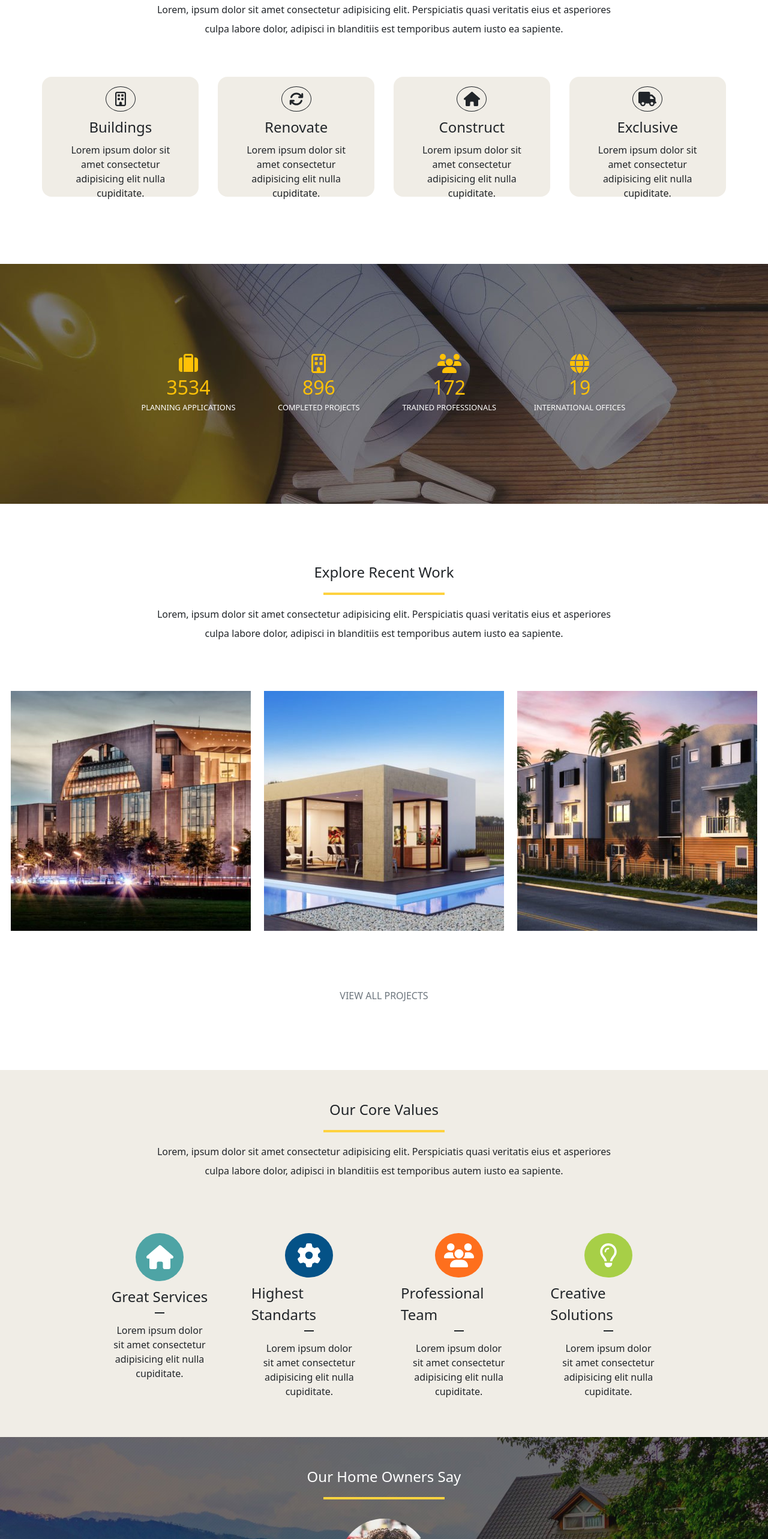
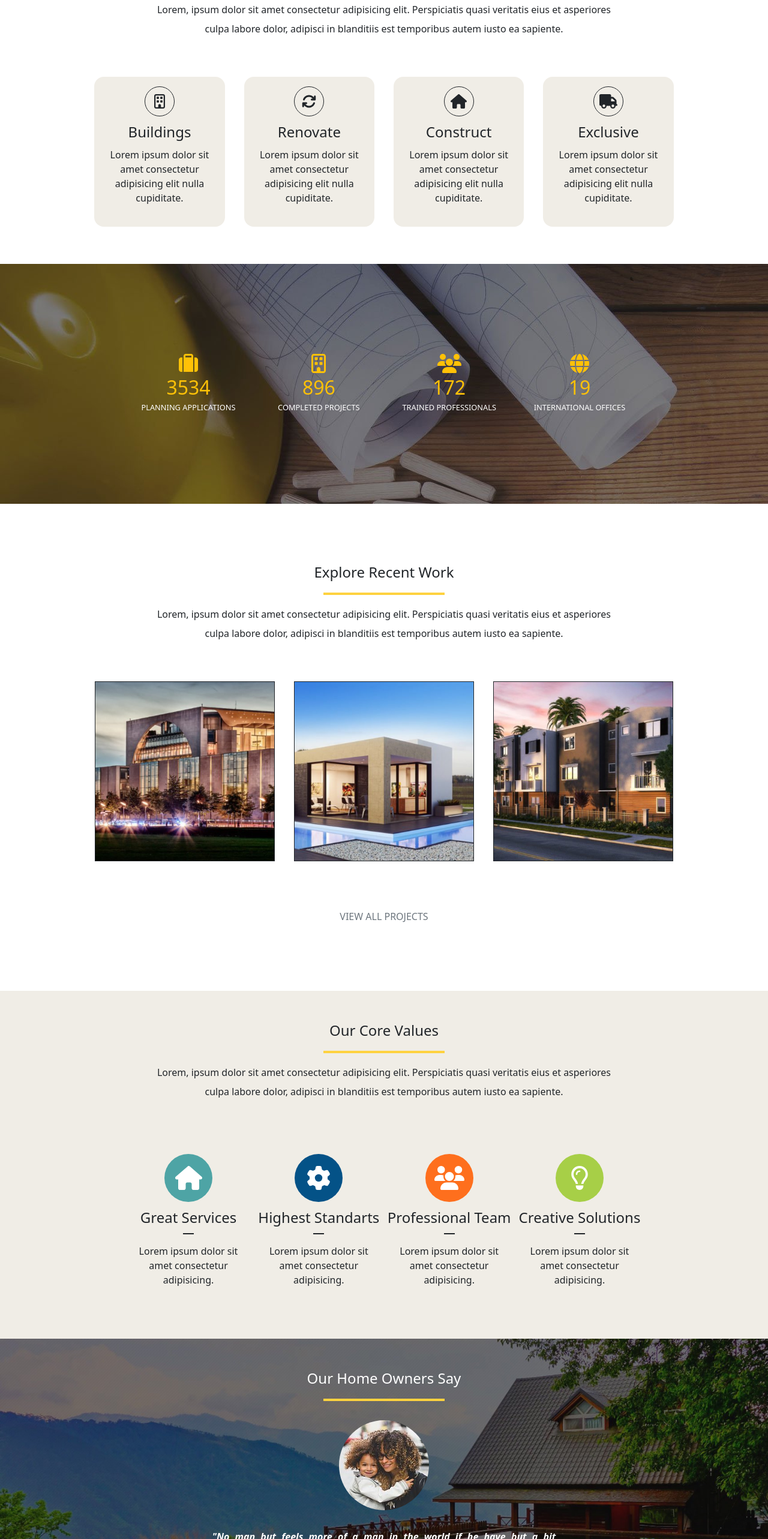
Before and after one commit to KentaBilotta/proj-html-vuejs, a Vue app: page / in a window 1280 px wide. Shown: the part 1020-3586 px from the top of the page at 60% size. Built offline with nearby package versions, Linux system fonts and the light colour scheme.

Commit message:
nineth-commit: hovers

```diff
--- a/src/components/MainPage.vue
+++ b/src/components/MainPage.vue
@@ -33,14 +33,20 @@
           adipisci in blanditiis est temporibus autem iusto ea sapiente.
         </div>
       </div>
-      <div class="row row-cols-5 justify-content-center">
+      <div class="row justify-content-center">
         <div
-          class="card1 col rounded-4 m-3
-          d-flex flex-column align-items-center"
-          v-for="element in arrCard1" :key="element"
+          class="col-2 card-cont card1 m-3"
+          v-for="element in arrCard1"
+          :key="element"
         >
-          <div class="icon border border-dark p-2 fs-4 rounded-circle
-          d-flex align-items-center justify-content-center mt-3">
+          <div class="card-inner">
+            <div
+              class="card1-front rounded-4 d-flex flex-column align-items-center"
+            >
+              <div
+                class="icon border border-dark p-2 fs-4 rounded-circle
+                d-flex align-items-center justify-content-center mt-3"
+              >
                 <font-awesome-icon :icon="element.icon"/>
               </div>
               <div class="fs-4 text-capitalize my-2">{{ element.title }}</div>
@@ -48,6 +54,23 @@
                 Lorem ipsum dolor sit amet
                 consectetur adipisicing elit
                 nulla cupiditate.
+              </div>
+            </div>
+            <div class="card1-back rounded-4 d-flex flex-column align-items-center
+            justify-content-center">
+              <div class="fs-5 text-uppercase my-2 text-center">artfully crafted</div>
+              <div class="text-center col-10">
+                Lorem ipsum dolor sit amet
+                consectetur adipisicing elit
+                nulla cupiditate.
+              </div>
+              <div
+                class="my-2 p-2 text-uppercase back-btn-1"
+                style="width: fit-content;"
+              >
+                get a quote
+              </div>
+            </div>
           </div>
         </div>
       </div>
@@ -77,12 +100,35 @@
           adipisci in blanditiis est temporibus autem iusto ea sapiente.
         </div>
       </div>
-      <div class="row row-cols-4 justify-content-center my-3">
+      <div class="row justify-content-center">
         <div
-          class="mx-5 my-3 d-flex align-items-center justify-content-center"
-          v-for="project in arrProjects" :key="project"
+          class="card2 border border-dark card-cont m-3"
+          style="width: 300px; height: 300px;"
+          v-for="project in arrProjects"
+          :key="project"
         >
-          <img :src="project.imgUrl" :alt="project.name">
+          <div class="card-inner">
+            <div class="card2-front">
+              <img
+                :src="project.imgUrl"
+                :alt="project"
+                class="h-100 w-100"
+              >
+            </div>
+            <div class="card2-back d-flex flex-column align-items-center justify-content-center
+            text-white">
+              <div class="text-warning d-flex">
+                <div class="icon bg-white p-2 rounded-circle fs-4 text-center mx-2">
+                  <font-awesome-icon icon="fa-solid fa-link" />
+                </div>
+                <div class="icon bg-white p-2 rounded-circle fs-4 text-center mx-2">
+                  <font-awesome-icon icon="fa-solid fa-magnifying-glass" />
+                </div>
+              </div>
+              <div class="fs-4 text-capitalize my-2">florida heath facility</div>
+              <div>Commercial</div>
+            </div>
+          </div>
         </div>
       </div>
       <div
@@ -104,22 +150,43 @@
       </div>
       <div class="row row-cols-6 justify-content-center">
         <div
-          class="card2 col rounded-4 m-3
-          d-flex flex-column align-items-center pt-4"
+          class="card-cont"
+          style="height: 300px;"
           v-for="element2 in arrCard2" :key="element2"
         >
+          <div class="card-inner d-flex justify-content-center">
+            <div class="card4-front col rounded-4 m-3 d-flex flex-column align-items-center pt-4">
               <div class="icon2 p-2 fs-1 rounded-circle
                 d-flex align-items-center justify-content-center text-white"
                   style="width: 80px; height: 80px;"
-          :style="`background-color: ${element2.bgColor}`">
+                  :style="`background-color: ${element2.bgColor}`"
+                >
                   <font-awesome-icon :icon="element2.icon"/>
               </div>
-          <div class="fs-4 text-capitalize my-2">{{ element2.title }}</div>
+              <div class="fs-4 text-capitalize my-2 text-center">{{ element2.title }}</div>
               <div class="border border-dark col-1"></div>
               <div class="text-center col-10 mt-3">
                 Lorem ipsum dolor sit amet
-            consectetur adipisicing elit
-            nulla cupiditate.
+                consectetur adipisicing.
+              </div>
+            </div>
+            <div class="card4-back col rounded-4 m-3 d-flex flex-column align-items-center pt-4">
+              <div class="icon2 p-2 fs-1 rounded-circle bg-warning
+                d-flex align-items-center justify-content-center text-white"
+                style="width: 80px; height: 80px;"
+                >
+                  <font-awesome-icon :icon="element2.icon"/>
+              </div>
+              <div class="fs-4 text-capitalize my-2
+              text-center text-waring">
+                {{ element2.title }}
+              </div>
+              <div class="border border-dark col-1"></div>
+              <div class="text-center col-10 mt-3">
+                Lorem ipsum dolor sit amet
+                consectetur adipisicing.
+              </div>
+            </div>
           </div>
         </div>
       </div>
@@ -151,30 +218,84 @@
           adipisci in blanditiis est temporibus autem iusto ea sapiente.
         </div>
       </div>
-      <div class="row row-cols-4 justify-content-center">
+      <div class="row justify-content-center">
         <div
-          class="col mx-2 d-flex flex-column align-items-center justify-content-center
-          bg-white"
-          v-for="element3 in arrNews" :key="element3"
+          class="card-cont m-3"
+          style="width: 300px; height: 550px;"
+          v-for="news in arrNews"
+          :key="news"
         >
+          <div class="card-inner">
+            <div class="bg-white card3-front" style="width: 300px;">
               <img
-            :src="element3.imgNewsUrl"
-            alt="news"
-            style="height: 100%; width: 100%;"
+                :src="news.imgNewsUrl"
+                :alt="news"
+                class=""
+                style="width: 300px; object-fit: cover;"
               >
-          <div class="col-11 fs-5 text-capitalize p-2">
-            {{ element3.title }}
+              <div class="fs-5 text-capitalize p-2">
+                {{ news.title }}
               </div>
-          <div class="col-11 p-2">
-            Technology is here to say lorem, ipsum dolor sit amet consectetur adipisicing elit.
-            Perspiciatis quasi veritatis eius et asperiores culpa labore dolor,
-            adipisci in blanditiis est temporibus autem iusto ea sapiente.
+              <div class="p-2" style="font-size: 0.8rem;">
+                December 7th, 2015
+              </div>
+              <div class="border border-secondary my-3 m-auto" style="width: 95%;"></div>
+              <div class="lh-lg my-2 p-2">
+                Technology is Here to Say
+                Lorem ipsum dolor sit amet consectetur adipisicing elit.
+                Dolor placeat ducimus vero tempora molestiae
+                vel neque laborum natus tempore facilis quos aperiam.
+                Placeat ducimus vero.
+                </div>
+              </div>
+            <div class="bg-white card3-back" style="width: 300px;">
+              <div
+                class="bg-warning d-flex flex-column align-items-center
+                justify-content-center"
+                style="width: 300px; height: 180px; object-fit: cover;"
+              >
+                <div class="text-warning d-flex">
+                  <div class="icon bg-white p-2 rounded-circle fs-4 text-center mx-2">
+                    <font-awesome-icon icon="fa-solid fa-link" />
+                  </div>
+                  <div class="icon bg-white p-2 rounded-circle fs-4 text-center mx-2">
+                    <font-awesome-icon icon="fa-solid fa-magnifying-glass" />
+                  </div>
+                </div>
+                <div class="fs-5 text-capitalize py-2 text-white text-center">
+                  {{ news.title }}
+                </div>
+                <div
+                 class="text-white text-center"
+                  style="font-size: 0.8rem;"
+                >Architecture, Buildings, Construction, News</div>
+              </div>
+              <div class="fs-5 text-capitalize p-2">
+                {{ news.title }}
+              </div>
+              <div class="p-2" style="font-size: 0.8rem;">
+                December 7th, 2015
+              </div>
+              <div class="border border-secondary my-3 m-auto" style="width: 95%;"></div>
+              <div class="lh-lg my-2 p-2">
+                Technology is Here to Say
+                Lorem ipsum dolor sit amet consectetur adipisicing elit.
+                Dolor placeat ducimus vero tempora molestiae
+                vel neque laborum natus tempore facilis quos aperiam.
+                Placeat ducimus vero.
+              </div>
+            </div>
           </div>
         </div>
       </div>
       <div class="row align-items-center justify-content-center">
         <div class="border border-white border-3" style="width: 20%; height: 0"></div>
-        <div class="col-3 text-uppercase text-center p-5 mt-3">view all articles</div>
+        <div
+          class="col-3 text-uppercase text-center p-5 mt-3"
+          style="cursor: pointer"
+        >
+          view all articles
+        </div>
         <div class="border border-white border-3" style="width: 20%; height: 0"></div>
       </div>
     </section>
@@ -404,7 +525,70 @@ $my-lightgrey: #f0ede6;
 
 .card1{
   width: 300px;
-  height: 200px;
+  height: 250px;
+}
+
+.card-cont{
+  position: relative;
+}
+
+.card-cont:hover .card-inner{
+    transform: rotateY(180deg);
+}
+
+.card-inner{
+  position: absolute;
+  top: 0;
+  left: 0;
+  width: 100%;
+  height: 100%;
+  transform-style: preserve-3d;
+  transition: all 0.6s ease;
+}
+
+.card1-front{
+  position: absolute;
+  width: 100%;
+  height: 100%;
+  background-color: $my-lightgrey;
+  backface-visibility: hidden;
+}
+
+.card1-back{
+  position: absolute;
+  width: 100%;
+  height: 100%;
+  backface-visibility: hidden;
+  transform: rotateY(180deg);
+  background-color: $my-yellow;
+}
+
+.card2-front, .card3-front, .card4-front{
+  position: absolute;
+  width: 100%;
+  height: 100%;
+  backface-visibility: hidden;
+}
+
+.card2-back, .card3-back, .card4-back{
+  position: absolute;
+  width: 100%;
+  height: 100%;
+  backface-visibility: hidden;
+  transform: rotateY(180deg);
+}
+
+.card2-back, .card3-back{
+  background-color: $my-yellow;
+}
+
+.back-btn-1{
+  background-color: yellow;
+  cursor: pointer;
+}
+
+.news{
+  margin-left: -0.80rem;
 }
 
 .icon{
@@ -416,10 +600,6 @@ $my-lightgrey: #f0ede6;
   height: 70vh;
 }
 
-.card1{
-  background-color: $my-lightgrey;
-}
-
 .sec3{
   background-image: url('../images/home-244125289.jpg');
   height: 50vh;
@@ -427,11 +607,6 @@ $my-lightgrey: #f0ede6;
 
 .sec5, .sec7{
   background-color: $my-lightgrey;
-}
-
-.card2{
-  width: 300px;
-  height: 300px;
 }
 
 .sec6{
--- a/src/main.js
+++ b/src/main.js
@@ -4,6 +4,7 @@ import { library } from '@fortawesome/fontawesome-svg-core';
 
 import {
   faArrowsRotate, faTruck, faHouse, faSuitcase, faUsers, faGlobe, faGear, faPhone, faEnvelope,
+  faMagnifyingGlass, faLink,
 } from '@fortawesome/free-solid-svg-icons';
 
 import { faBuilding as faRegularBuilding, faLightbulb as faRegularLightbulb, faClock as faRegularClock } from '@fortawesome/free-regular-svg-icons';
@@ -18,8 +19,8 @@ import App from './App.vue';
 
 // eslint-disable-next-line max-len
 library.add(faArrowsRotate, faRegularBuilding, faTruck, faHouse, faSuitcase, faUsers, faUsers, faGlobe);
-library.add(faRegularLightbulb, faGear, faPhone, faEnvelope, faRegularClock);
-library.add(faFacebook, faTwitter, faYoutube, faInstagram);
+library.add(faRegularLightbulb, faGear, faPhone, faEnvelope, faRegularClock, faMagnifyingGlass);
+library.add(faFacebook, faTwitter, faYoutube, faInstagram, faLink);
 Vue.component('FontAwesomeIcon', FontAwesomeIcon);
 
 Vue.config.productionTip = false;
```
Lines whose indentation alone changed are shown as unchanged.
